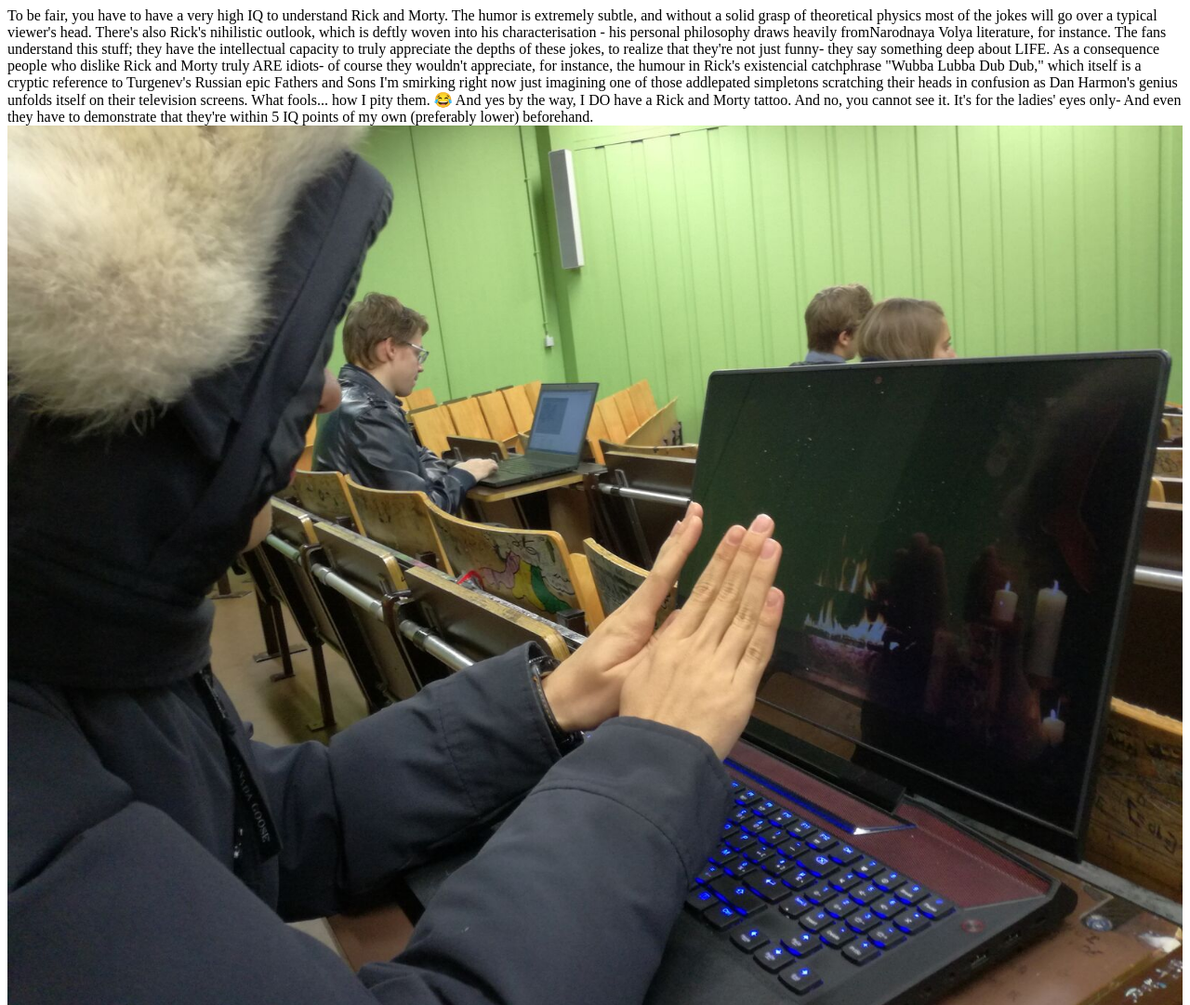
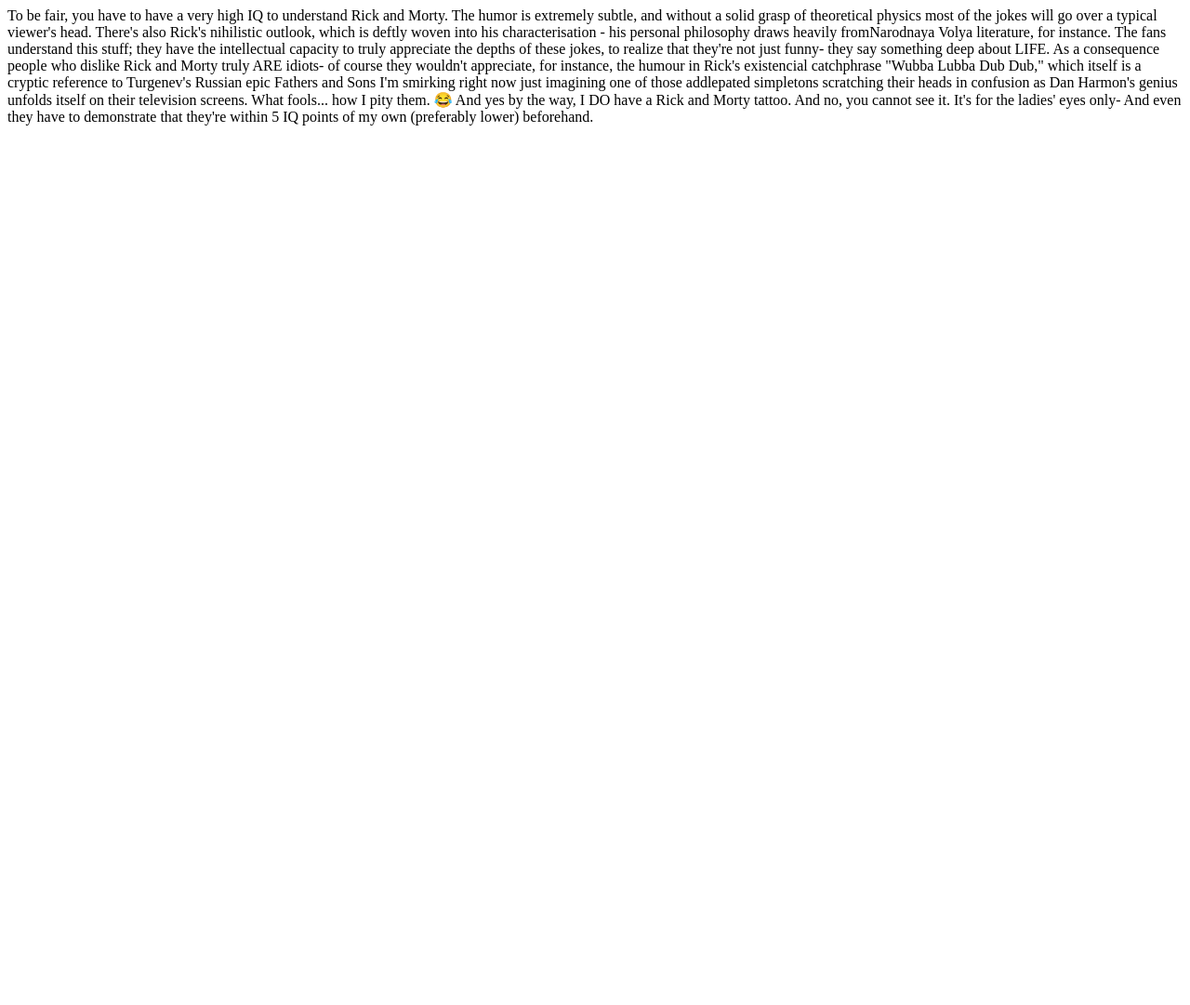
Before and after one commit to DebouvereArne/DemoLes2, a plain HTML site: page index.html in a window 1280 px wide. Shown: the top 1081 px of the page at 93% size. After the commit the page ends 800 px from the top, so only its background shows below. Drawn offline with Linux system fonts and the light colour scheme.

Commit message:
yiff :33

```diff
--- a/index.html
+++ b/index.html
@@ -4,7 +4,5 @@
 </head>
 <body>
 To be fair, you have to have a very high IQ to understand Rick and Morty. The humor is extremely subtle, and without a solid grasp of theoretical physics most of the jokes will go over a typical viewer's head. There's also Rick's nihilistic outlook, which is deftly woven into his characterisation - his personal philosophy draws heavily fromNarodnaya Volya literature, for instance. The fans understand this stuff; they have the intellectual capacity to truly appreciate the depths of these jokes, to realize that they're not just funny- they say something deep about LIFE. As a consequence people who dislike Rick and Morty truly ARE idiots- of course they wouldn't appreciate, for instance, the humour in Rick's existencial catchphrase "Wubba Lubba Dub Dub," which itself is a cryptic reference to Turgenev's Russian epic Fathers and Sons I'm smirking right now just imagining one of those addlepated simpletons scratching their heads in confusion as Dan Harmon's genius unfolds itself on their television screens. What fools... how I pity them. 😂 And yes by the way, I DO have a Rick and Morty tattoo. And no, you cannot see it. It's for the ladies' eyes only- And even they have to demonstrate that they're within 5 IQ points of my own (preferably lower) beforehand.
-
-<img src="thibaultmeme.jpg" width="100%" /></body>
 </body>
 </html>
```
Also changed, not shown: thibaultmeme.jpg (deleted).
